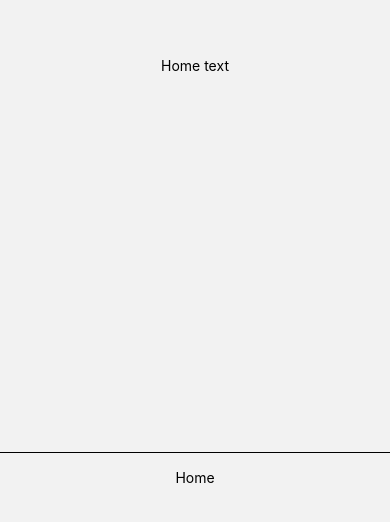
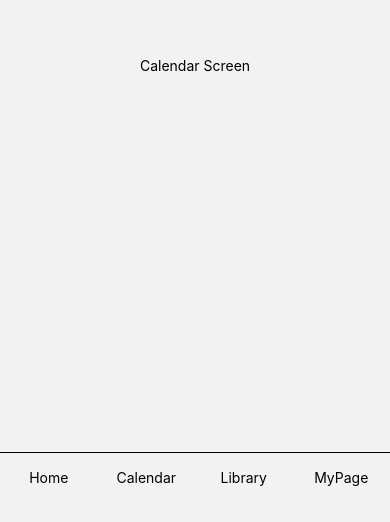
Before and after one commit to mksoo/burnIt, a React Native app: screen /Calendar in a window 390 px wide. Before the commit this address had no page. Shown: the part 322-844 px from the top of the page. Built offline with nearby package versions, Linux system fonts and the light colour scheme.

Commit message:
탭 네비게이션에 Calendar, Library, MyPage 스크린 추가 및 관련 파일 생성

```diff
--- /dev/null
+++ b/src/screens/CalendarScreen.tsx
@@ -0,0 +1,23 @@
+import { FC } from 'react';
+import { MainTabScreenProps } from './navigation';
+import { SafeAreaView, StyleSheet, Text, View } from 'react-native';
+
+const CalendarScreen: FC<MainTabScreenProps<'Calendar'>> = () => {
+  return (
+    <SafeAreaView style={styles.container}>
+      <View>
+        <Text>Calendar Screen</Text>
+      </View>
+    </SafeAreaView>
+  );
+};
+
+const styles = StyleSheet.create({
+  container: {
+    flex: 1,
+    alignItems: 'center',
+    justifyContent: 'center',
+  },
+});
+
+export default CalendarScreen;
--- /dev/null
+++ b/src/screens/LibraryScreen.tsx
@@ -0,0 +1,23 @@
+import { FC } from 'react';
+import { MainTabScreenProps } from './navigation';
+import { SafeAreaView, StyleSheet, Text, View } from 'react-native';
+
+const LibraryScreen: FC<MainTabScreenProps<'Library'>> = () => {
+  return (
+    <SafeAreaView style={styles.container}>
+      <View>
+        <Text>Library Screen</Text>
+      </View>
+    </SafeAreaView>
+  );
+};
+
+const styles = StyleSheet.create({
+  container: {
+    flex: 1,
+    alignItems: 'center',
+    justifyContent: 'center',
+  },
+});
+
+export default LibraryScreen;
--- a/src/screens/MainTab.tsx
+++ b/src/screens/MainTab.tsx
@@ -12,6 +12,9 @@ import {
 } from 'react-native';
 import { MainTabParamList } from './navigation';
 import HomeScreen from './HomeScreen';
+import CalendarScreen from './CalendarScreen';
+import LibraryScreen from './LibraryScreen';
+import MyPageScreeen from './MyPageScreen';
 
 const Tab = createBottomTabNavigator<MainTabParamList>();
 
@@ -42,6 +45,42 @@ const TabBar: FC<BottomTabBarProps> = ({ state, navigation }) => {
             </TouchableOpacity>
           );
         }
+
+        if (name === 'Calendar') {
+          return (
+            <TouchableOpacity
+              style={[styles.tabBarItem]}
+              key={`calendar-${isFocused}`}
+              onPress={handlePressNavigate(name)}
+            >
+              <Text>Calendar</Text>
+            </TouchableOpacity>
+          );
+        }
+
+        if (name === 'Library') {
+          return (
+            <TouchableOpacity
+              style={[styles.tabBarItem]}
+              key={`library-${isFocused}`}
+              onPress={handlePressNavigate(name)}
+            >
+              <Text>Library</Text>
+            </TouchableOpacity>
+          );
+        }
+
+        if (name === 'MyPage') {
+          return (
+            <TouchableOpacity
+              style={[styles.tabBarItem]}
+              key={`mypage-${isFocused}`}
+              onPress={handlePressNavigate(name)}
+            >
+              <Text>MyPage</Text>
+            </TouchableOpacity>
+          );
+        }
       })}
     </View>
   );
@@ -57,6 +96,9 @@ const MainTab: FC = () => {
       tabBar={props => <TabBar {...props} />}
     >
       <Tab.Screen name="Home" component={HomeScreen} />
+      <Tab.Screen name="Calendar" component={CalendarScreen} />
+      <Tab.Screen name="Library" component={LibraryScreen} />
+      <Tab.Screen name="MyPage" component={MyPageScreeen} />
     </Tab.Navigator>
   );
 };
--- /dev/null
+++ b/src/screens/MyPageScreen.tsx
@@ -0,0 +1,23 @@
+import { FC } from 'react';
+import { MainTabScreenProps } from './navigation';
+import { SafeAreaView, StyleSheet, Text, View } from 'react-native';
+
+const MyPageScreeen: FC<MainTabScreenProps<'MyPage'>> = () => {
+  return (
+    <SafeAreaView style={styles.container}>
+      <View>
+        <Text>MyPage Screen</Text>
+      </View>
+    </SafeAreaView>
+  );
+};
+
+const styles = StyleSheet.create({
+  container: {
+    flex: 1,
+    alignItems: 'center',
+    justifyContent: 'center',
+  },
+});
+
+export default MyPageScreeen;
--- a/src/screens/navigation.ts
+++ b/src/screens/navigation.ts
@@ -11,6 +11,9 @@ export type RootStackParamList = {
 
 export type MainTabParamList = {
   Home: undefined;
+  Calendar: undefined;
+  Library: undefined;
+  MyPage: undefined;
 };
 
 export type RootStackScreenProps<T extends keyof RootStackParamList> =
```
